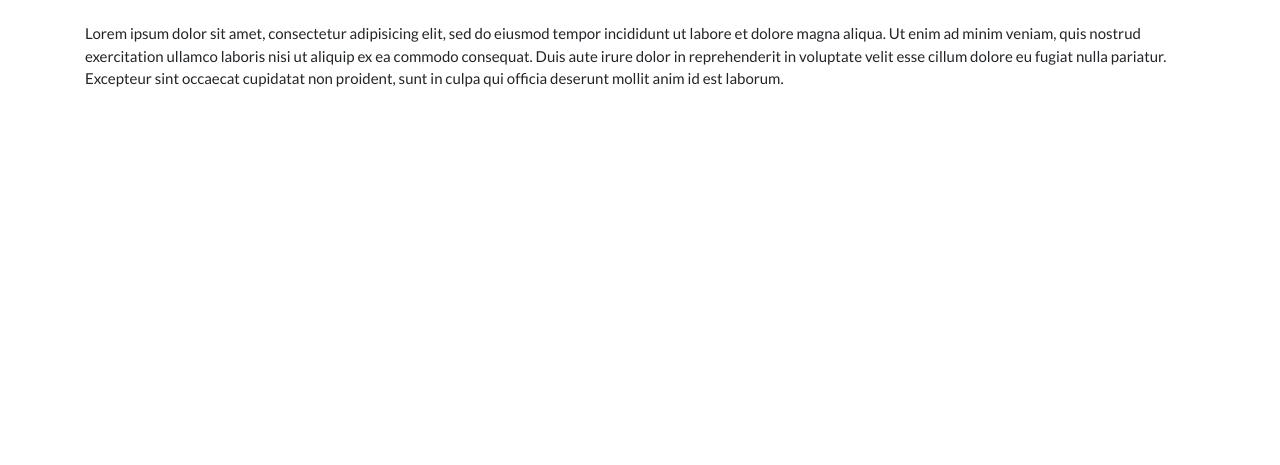
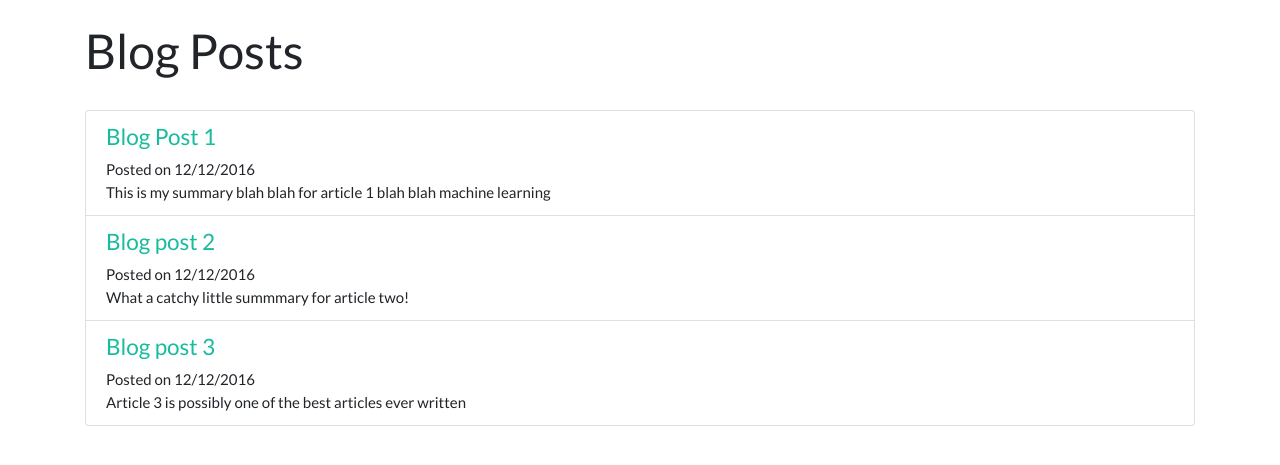
Before and after one commit to adhar-m/flask-blog, a Flask app: page /blog in a window 1280 px wide. Shown: the part 71-536 px from the top of the page. Run offline with Flask 2, Linux system fonts and the light colour scheme; some libraries are stand-ins or nearby versions.

Commit message:
Add blog post list

```diff
--- a/app.py
+++ b/app.py
@@ -1,4 +1,6 @@
 from flask import Flask, render_template
+from data import get_posts
+
 app = Flask(__name__)
 
 @app.route('/')
@@ -11,7 +13,7 @@ def about():
 
 @app.route('/blog')
 def blog():
-	return render_template('blog.html')
+	return render_template('blog.html', posts=get_posts())
 
 @app.route('/contact')
 def contact():
--- /dev/null
+++ b/data.py
@@ -0,0 +1,28 @@
+def get_posts():
+	posts = [
+		{
+		"id": 1,
+		"title": "Blog Post 1",
+		"date": "12/12/2016",
+		"summary": "This is my summary blah blah for article 1 blah blah machine learning",
+		"content": "This is my article content for article 1"
+		},
+
+		{
+		"id": 2,
+		"title": "Blog post 2",
+		"date": "12/12/2016",
+		"summary":"What a catchy little summmary for article two!",
+		"content": "This is my article content for article 1"
+		},
+
+		{
+		"id": 3,
+		"title": "Blog post 3",
+		"date": "12/12/2016",
+		"summary":"Article 3 is possibly one of the best articles ever written",
+		"content": "This is my article content for article 1"
+		},
+	]
+
+	return posts
--- a/templates/blog.html
+++ b/templates/blog.html
@@ -2,10 +2,21 @@
 
 
 {% block body %}
-	Lorem ipsum dolor sit amet, consectetur adipisicing elit, sed do eiusmod
-	tempor incididunt ut labore et dolore magna aliqua. Ut enim ad minim veniam,
-	quis nostrud exercitation ullamco laboris nisi ut aliquip ex ea commodo
-	consequat. Duis aute irure dolor in reprehenderit in voluptate velit esse
-	cillum dolore eu fugiat nulla pariatur. Excepteur sint occaecat cupidatat non
-	proident, sunt in culpa qui officia deserunt mollit anim id est laborum.
+	<h1> Blog Posts </h1>
+	<br>
+
+	<ul class="list-group">
+		{% for post in posts %}
+			<li class="list-group-item">
+				<a href="blog/{{post.id}}">
+					<h4>{{post.title}} </h4>
+				</a>
+
+				Posted on {{post.date}} <br>
+				{{post.summary}}
+
+			</li>
+		{% endfor %}
+	</ul>
+
 {% endblock %}
```
Also changed, not shown: 1 other file.
